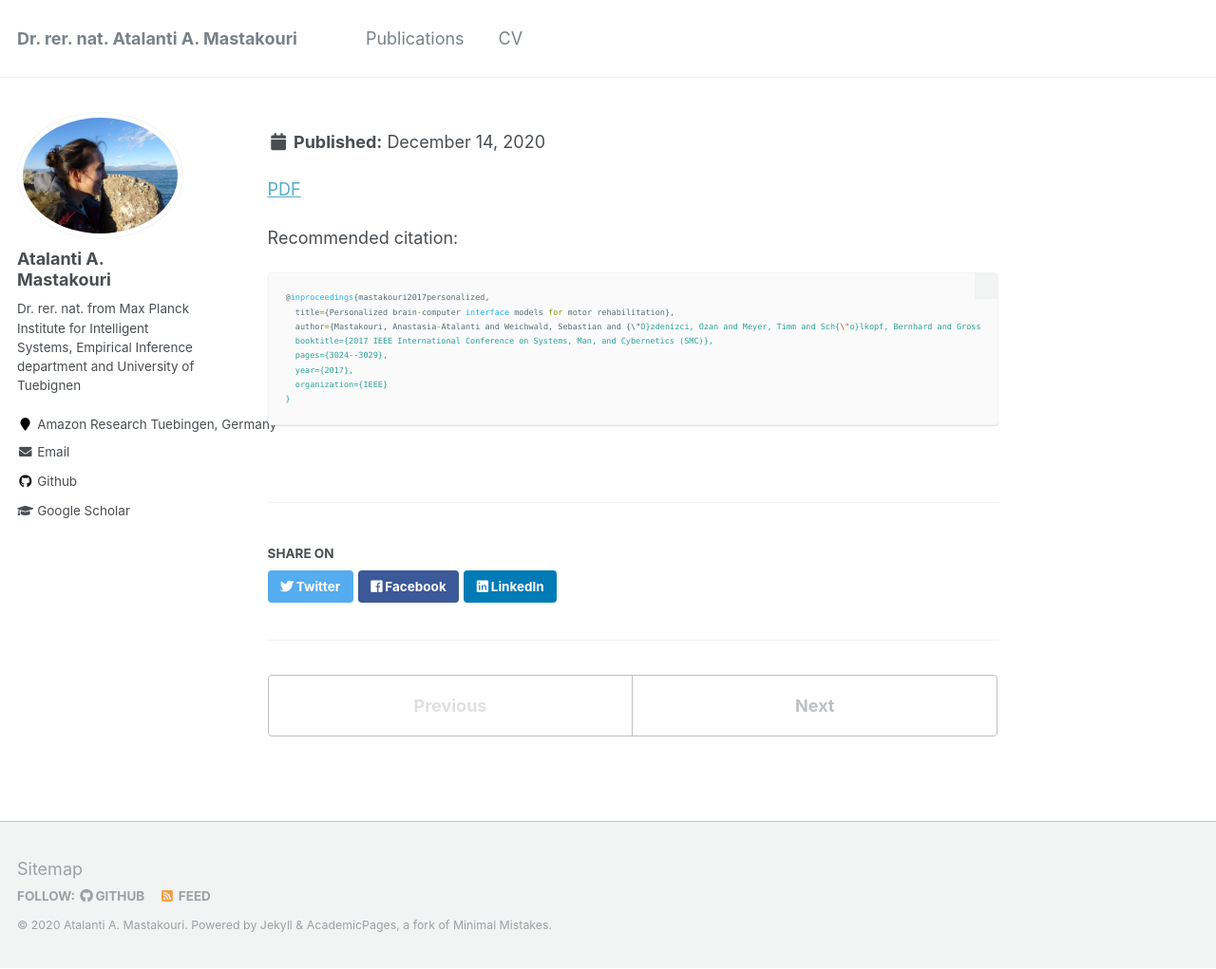
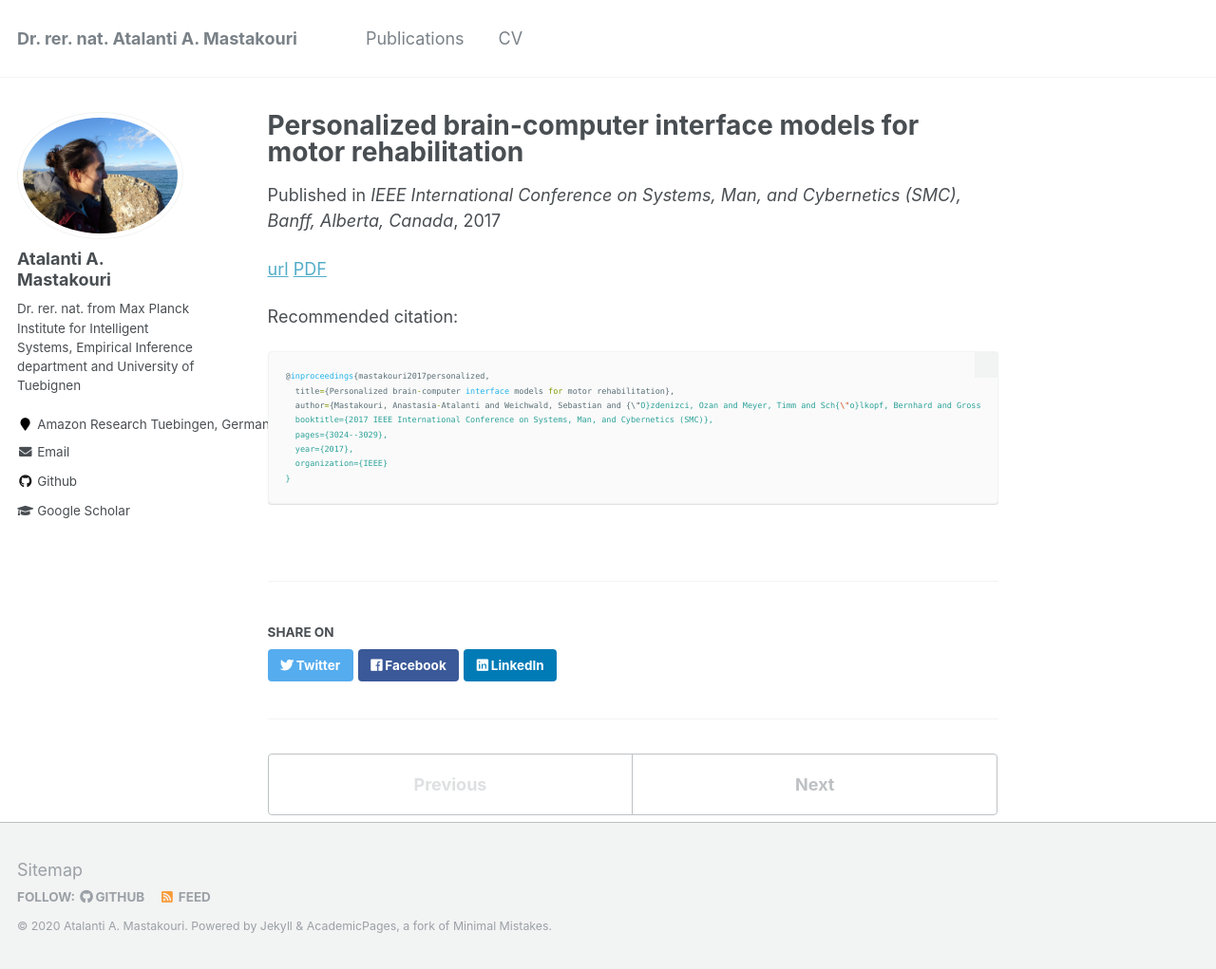
Before and after one commit to atalanti/atalanti.github.io, a Jekyll site: the page built from _publications/2017-Personalised-brain-computer-interface-models-for-motor-rehabilitation.md, in a window 1280 px wide and 1021 px high. Shown: the whole window at 95% size. Built offline with Jekyll 4.4.1, drawn with Linux system fonts in a browser that asks for light colours.

Commit message:
Update 2017-Personalised-brain-computer-interface-models-for-motor-rehabilitation.md

```diff
--- a/_publications/2017-Personalised-brain-computer-interface-models-for-motor-rehabilitation.md
+++ b/_publications/2017-Personalised-brain-computer-interface-models-for-motor-rehabilitation.md
@@ -3,8 +3,10 @@ title: "Personalized brain-computer interface models for motor rehabilitation"
 collection: publications
 permalink: /publication/2017-Personalised-brain-computer-interface-models-for-motor-rehabilitation
 date: 2017-10-08
-venue: 'IEEE International Conference on Systems, Man, and Cybernetics (SMC), Banff, Alberta, Canada' paperurl: 'https://ieeexplore.ieee.org/document/8123089'
+venue: 'IEEE International Conference on Systems, Man, and Cybernetics (SMC), Banff, Alberta, Canada'
+paperurl: 'https://ieeexplore.ieee.org/document/8123089'
 ---
+[url](https://ieeexplore.ieee.org/document/8123089)
 [PDF](https://www.is.mpg.de/uploads_file/attachment/attachment/407/Atalanti_Mastakouri_final_submission_after_reviews_smc2017.pdf)
 
 Recommended citation:
```
